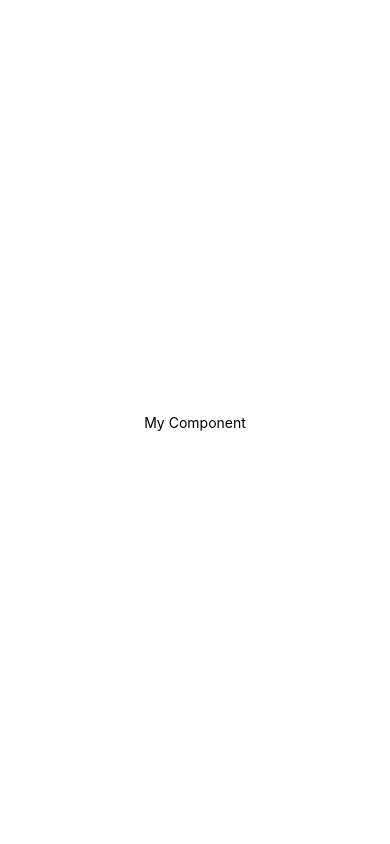
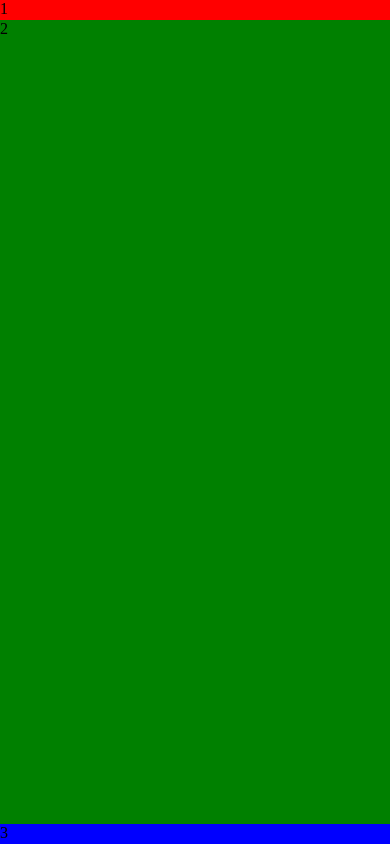
Before and after one commit to Izadora2ds2025/mobile-2ds-2025, a React Native app: screen / in a window 390 px wide. Built offline with nearby package versions, Linux system fonts and the light colour scheme.

Commit message:
Add files via upload

```diff
--- a/src/aula05.jsx
+++ b/src/aula05.jsx
@@ -1,37 +1,37 @@
 import React, { Component } from 'react';
 import { View, Text, StyleSheet } from 'react-native';
 
-class MyComponent extends Component {
-  constructor(props) {
-    super(props);
-    this.state = {
-      nome:"izadora"
-    };
-  }
-
-  componentDidMount() {
-    // code to run after component mounts
-  }
-
-  componentWillUnmount() {
-    // cleanup code
-  }
-
+class Aula05  extends Component {
   render() {
     return (
       <View style={styles.container}>
-        <Text>My Component</Text>
+        <View style={ styles.caixa1 }>1</View>
+        <View style={ styles.caixa2 }>2</View>
+        <View style={ styles.caixa3 }>3</View>
       </View>
     );
   }
 }
 
+export default Aula05;
+
 const styles = StyleSheet.create({
   container: {
-    flex: 1,
-    justifyContent: 'center',
-    alignItems: 'center',
+     flex: 1,
+     backgroundColor: 'white',
   },
-});
 
-export default MyComponent;
+  caixa1: {
+    height: 20,
+    backgroundColor: 'red',
+  },
+
+  caixa2: {
+   flex: 1,
+   backgroundColor: 'green',
+},
+  caixa3: {
+   backgroundColor: 'blue',
+   height: 20,
+}
+})
```
